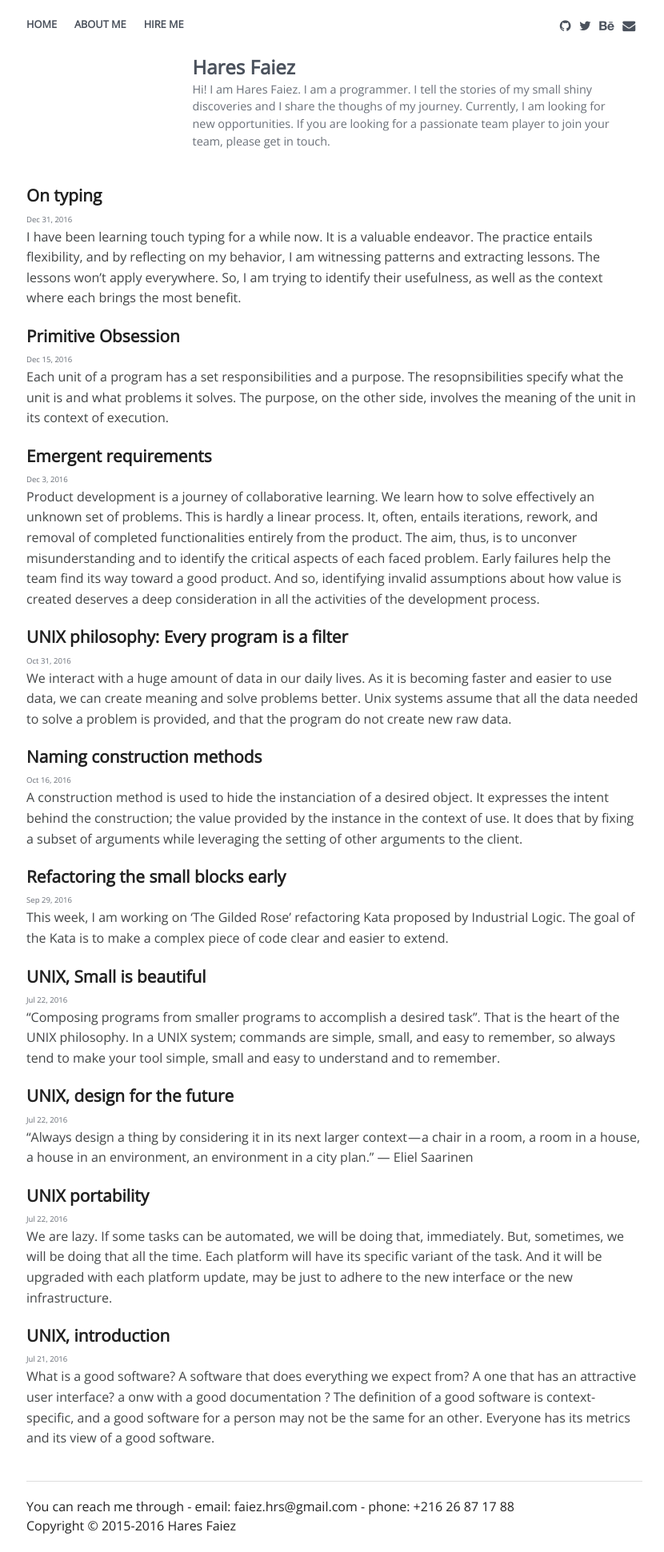
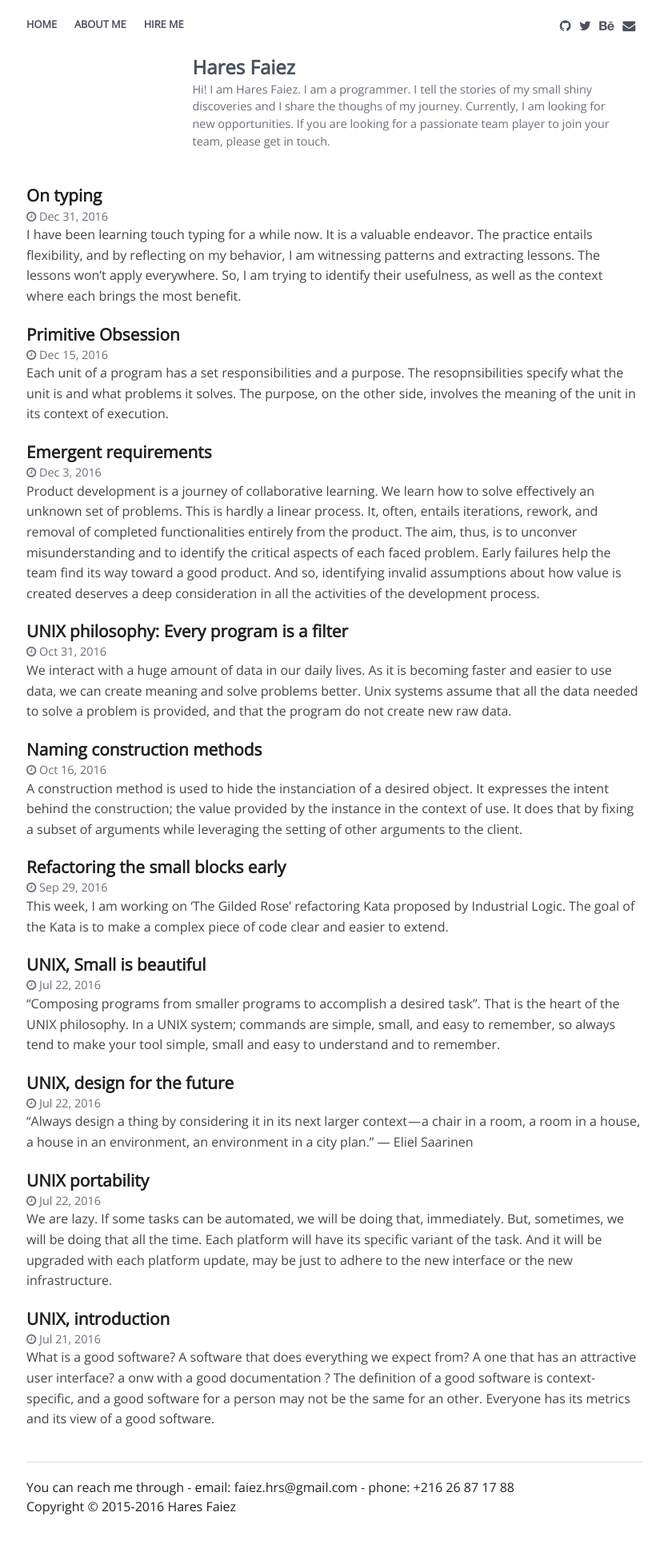
Before and after one commit to haresfaiez/haresfaiez.github.io, a Jekyll site: the page built from index.html, in a window 1280 px wide. Shown: the whole page at 80% size, without its empty margins (222-1052 px from the left). Built offline with Jekyll 4.4.1, drawn with Linux system fonts in a browser that asks for light colours; some web fonts are replaced; after the commit the page ends 1917 px from its top, so only the background shows below that.

Commit message:
Add a clock next to each post writing date

```diff
--- a/_includes/posts.html
+++ b/_includes/posts.html
@@ -6,9 +6,10 @@
 	{{ post.title }}
       </a>
     </h3>
-    <small>
+    <aside>
+      <i class="fa fa-clock-o"></i>
       {{ post.date | date: "%b %-d, %Y" }}
-    </small>
+    </aside>
     {{ post.excerpt }}
   </article>
   {% endfor %}
```
